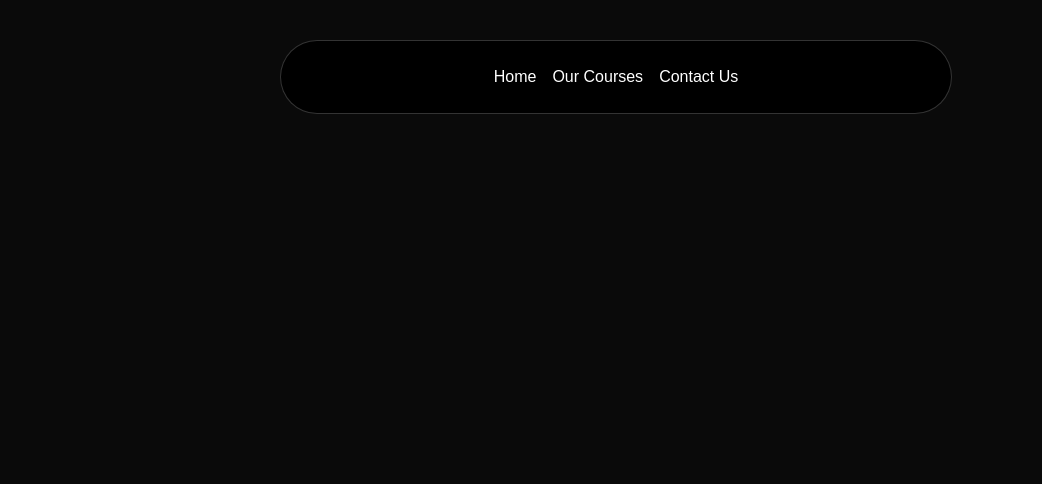
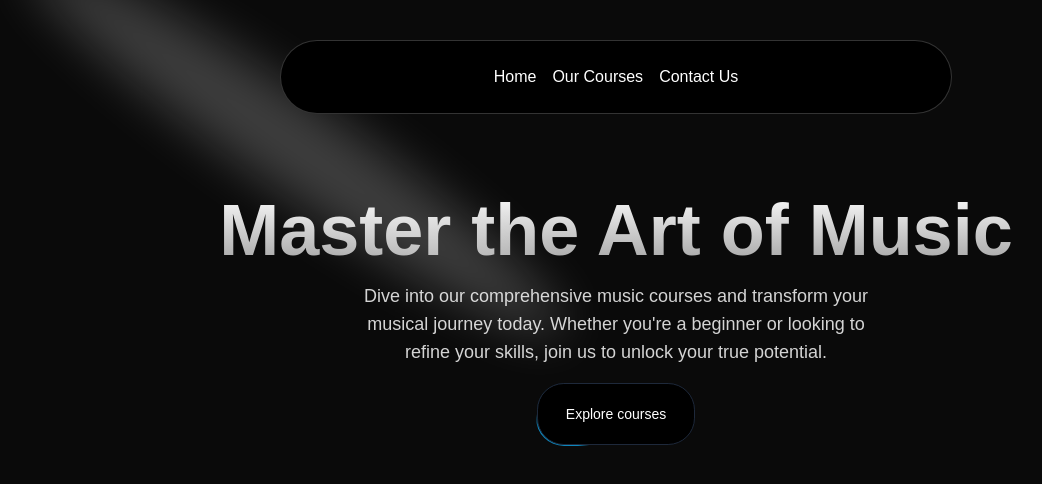
Before and after one commit to vijaysinghkadela/Music-Course-WebApp-Next-JS, a Next.js app: page / in a window 1280 px wide. Shown: the top 484 px of the page, without its empty margins (24-1066 px from the left). Built offline with nearby package versions, Linux system fonts and the light colour scheme.

Commit message:
added Herosection

```diff
--- a/src/app/page.tsx
+++ b/src/app/page.tsx
@@ -1,10 +1,11 @@
+import HeroSection from "@/components/HeroSection";
 
 
 export default function Home() {
   return (
 
  <main className="min-h-screen bg-black/[0.96] antialiased">
-
+<HeroSection/>
  </main>
   );
 }
--- /dev/null
+++ b/src/components/HeroSection.tsx
@@ -0,0 +1,38 @@
+import Link from "next/link";
+import React from "react";
+import { Spotlight } from "./ui/Spotlight";
+import { Button } from "./ui/moving-border";
+
+const HeroSection = () => {
+  return (
+    <div className="h-auto md:h-[40rem] w-full rounded-md flex flex-col  items-center justify-center relative overflow-hidden mx-auto py-10 md:py-0 ">
+      <div className="p-4 relative z-10 w-full text-center ">
+        <Spotlight
+          className="-top-40 left-0 md:left-80 md:-top-20"
+          fill="white"
+        />
+        <h1 className="mt-20 md:mt-0 text-4xl md:text-7xl font-bold bg-clip-text text-transparent bg-gradient-to-b from-neutral-50 to-neutral-400">
+          Master the Art of Music{" "}
+        </h1>
+        <p className="mt-4 font-normal text-base md:text-lg text-neutral-300 max-w-lg mx-auto">
+          Dive into our comprehensive music courses and transform your musical
+          journey today. Whether you're a beginner or looking to refine your
+          skills, join us to unlock your true potential.
+        </p>
+        <div className="mt-4">
+          <Link href={"/courses"}>
+            {" "}
+            <Button
+              borderRadius="1.75rem"
+              className="bg-white dark:bg-black text-black dark:text-white border-neutral-200 dark:border-slate-800"
+            >
+              Explore courses
+            </Button>
+          </Link>
+        </div>
+      </div>
+    </div>
+  );
+};
+
+export default HeroSection;
--- /dev/null
+++ b/src/components/ui/Spotlight.tsx
@@ -0,0 +1,56 @@
+import React from "react";
+import { cn } from "@/lib/utils";
+
+type SpotlightProps = {
+  className?: string;
+  fill?: string;
+};
+
+export const Spotlight = ({ className, fill }: SpotlightProps) => {
+  return (
+    <svg
+      className={cn(
+        "animate-spotlight pointer-events-none absolute z-[1]  h-[169%] w-[138%] lg:w-[84%] opacity-0",
+        className
+      )}
+      xmlns="http://www.w3.org/2000/svg"
+      viewBox="0 0 3787 2842"
+      fill="none"
+    >
+      <g filter="url(#filter)">
+        <ellipse
+          cx="1924.71"
+          cy="273.501"
+          rx="1924.71"
+          ry="273.501"
+          transform="matrix(-0.822377 -0.568943 -0.568943 0.822377 3631.88 2291.09)"
+          fill={fill || "white"}
+          fillOpacity="0.21"
+        ></ellipse>
+      </g>
+      <defs>
+        <filter
+          id="filter"
+          x="0.860352"
+          y="0.838989"
+          width="3785.16"
+          height="2840.26"
+          filterUnits="userSpaceOnUse"
+          colorInterpolationFilters="sRGB"
+        >
+          <feFlood floodOpacity="0" result="BackgroundImageFix"></feFlood>
+          <feBlend
+            mode="normal"
+            in="SourceGraphic"
+            in2="BackgroundImageFix"
+            result="shape"
+          ></feBlend>
+          <feGaussianBlur
+            stdDeviation="151"
+            result="effect1_foregroundBlur_1065_8"
+          ></feGaussianBlur>
+        </filter>
+      </defs>
+    </svg>
+  );
+};
--- /dev/null
+++ b/src/components/ui/moving-border.tsx
@@ -0,0 +1,139 @@
+"use client";
+import React from "react";
+import {
+  motion,
+  useAnimationFrame,
+  useMotionTemplate,
+  useMotionValue,
+  useTransform,
+} from "framer-motion";
+import { useRef } from "react";
+import { cn } from "@/lib/utils";
+
+export function Button({
+  borderRadius = "1.75rem",
+  children,
+  as: Component = "button",
+  containerClassName,
+  borderClassName,
+  duration,
+  className,
+  ...otherProps
+}: {
+  borderRadius?: string;
+  children: React.ReactNode;
+  as?: any;
+  containerClassName?: string;
+  borderClassName?: string;
+  duration?: number;
+  className?: string;
+  [key: string]: any;
+}) {
+  return (
+    <Component
+      className={cn(
+        "bg-transparent relative text-xl  h-16 w-40 p-[1px] overflow-hidden ",
+        containerClassName
+      )}
+      style={{
+        borderRadius: borderRadius,
+      }}
+      {...otherProps}
+    >
+      <div
+        className="absolute inset-0"
+        style={{ borderRadius: `calc(${borderRadius} * 0.96)` }}
+      >
+        <MovingBorder duration={duration} rx="30%" ry="30%">
+          <div
+            className={cn(
+              "h-20 w-20 opacity-[0.8] bg-[radial-gradient(var(--sky-500)_40%,transparent_60%)]",
+              borderClassName
+            )}
+          />
+        </MovingBorder>
+      </div>
+
+      <div
+        className={cn(
+          "relative bg-slate-900/[0.8] border border-slate-800 backdrop-blur-xl text-white flex items-center justify-center w-full h-full text-sm antialiased",
+          className
+        )}
+        style={{
+          borderRadius: `calc(${borderRadius} * 0.96)`,
+        }}
+      >
+        {children}
+      </div>
+    </Component>
+  );
+}
+
+export const MovingBorder = ({
+  children,
+  duration = 2000,
+  rx,
+  ry,
+  ...otherProps
+}: {
+  children: React.ReactNode;
+  duration?: number;
+  rx?: string;
+  ry?: string;
+  [key: string]: any;
+}) => {
+  const pathRef = useRef<any>();
+  const progress = useMotionValue<number>(0);
+
+  useAnimationFrame((time) => {
+    const length = pathRef.current?.getTotalLength();
+    if (length) {
+      const pxPerMillisecond = length / duration;
+      progress.set((time * pxPerMillisecond) % length);
+    }
+  });
+
+  const x = useTransform(
+    progress,
+    (val) => pathRef.current?.getPointAtLength(val).x
+  );
+  const y = useTransform(
+    progress,
+    (val) => pathRef.current?.getPointAtLength(val).y
+  );
+
+  const transform = useMotionTemplate`translateX(${x}px) translateY(${y}px) translateX(-50%) translateY(-50%)`;
+
+  return (
+    <>
+      <svg
+        xmlns="http://www.w3.org/2000/svg"
+        preserveAspectRatio="none"
+        className="absolute h-full w-full"
+        width="100%"
+        height="100%"
+        {...otherProps}
+      >
+        <rect
+          fill="none"
+          width="100%"
+          height="100%"
+          rx={rx}
+          ry={ry}
+          ref={pathRef}
+        />
+      </svg>
+      <motion.div
+        style={{
+          position: "absolute",
+          top: 0,
+          left: 0,
+          display: "inline-block",
+          transform,
+        }}
+      >
+        {children}
+      </motion.div>
+    </>
+  );
+};
--- a/tailwind.config.ts
+++ b/tailwind.config.ts
@@ -1,4 +1,10 @@
 import type { Config } from "tailwindcss";
+const defaultTheme = require("tailwindcss/defaultTheme");
+const colors = require("tailwindcss/colors");
+const {
+  default: flattenColorPalette,
+} = require("tailwindcss/lib/util/flattenColorPalette");
+
 
 const config: Config = {
   content: [
@@ -9,12 +15,43 @@
   darkMode: 'class',
   theme: {
     extend: {
+      animation: {
+        spotlight: "spotlight 2s ease .75s 1 forwards",
+      },
+      keyframes: {
+        spotlight: {
+          "0%": {
+            opacity: "0",
+            transform: "translate(-72%, -62%) scale(0.5)",
+          },
+          "100%": {
+            opacity: "1",
+            transform: "translate(-50%,-40%) scale(1)",
+          },
+        },
+      },
       colors: {
         background: "var(--background)",
         foreground: "var(--foreground)",
       },
     },
   },
-  plugins: [],
+  plugins: [
+    addVariablesForColors,
+
+  ],
 };
+
+// This plugin adds each Tailwind color as a global CSS variable, e.g. var(--gray-200).
+function addVariablesForColors({ addBase, theme }: any) {
+  let allColors = flattenColorPalette(theme("colors"));
+  let newVars = Object.fromEntries(
+    Object.entries(allColors).map(([key, val]) => [`--${key}`, val])
+  );
+
+  addBase({
+    ":root": newVars,
+  });
+}
+
 export default config;
```
